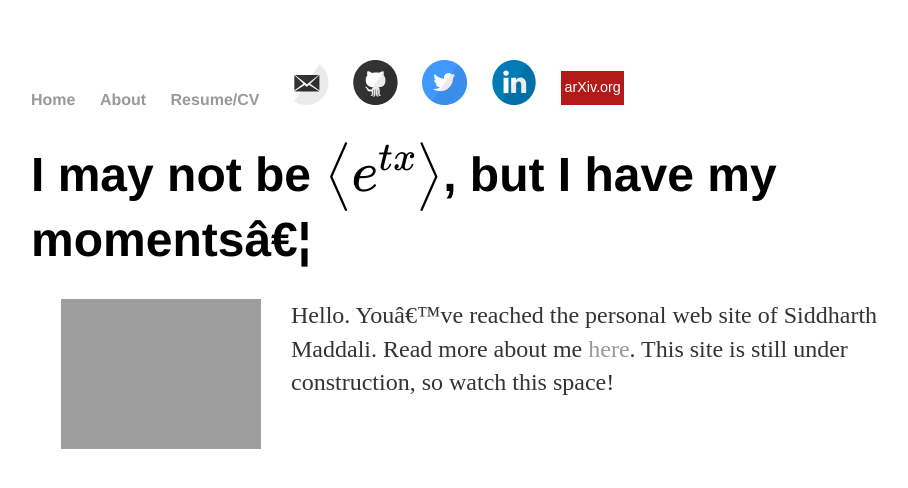
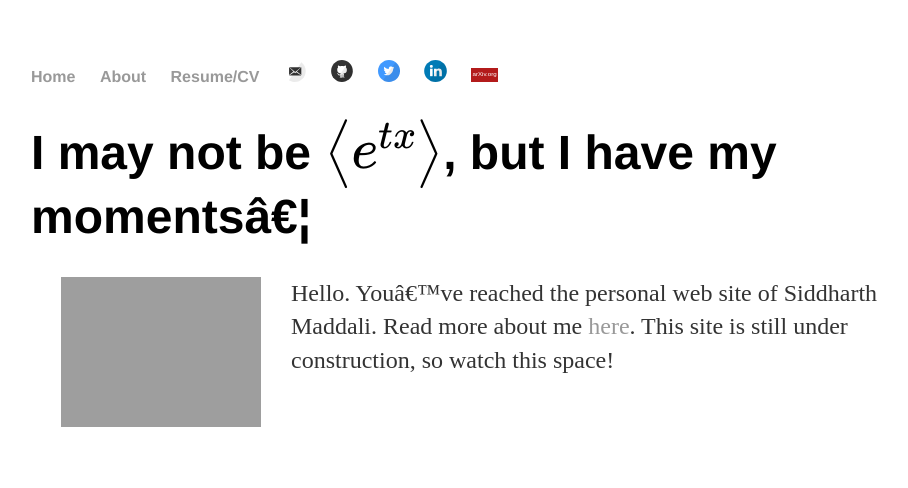
Before and after one commit to siddharth-maddali/siddharth-maddali.github.io, a Jekyll site: the page built from index.md, in a window 1280 px wide. Shown: the top 488 px of the page, without its empty margins (161-1069 px from the left). Built offline with Jekyll 4.4.1, drawn with Linux system fonts in a browser that asks for light colours; formulas are drawn with MathJax 3; a script that is not in the unit is left out.

Commit message:
changed header icon sizes in default.html

```diff
--- a/_layouts/default.html
+++ b/_layouts/default.html
@@ -15,11 +15,11 @@
 	        		<li><a href="/">Home</a></li>
 		        	<li><a href="/about">About</a></li>
 					<li><a href="/resume-cv/education">Resume/CV</a></li>
-					<li><a href="mailto:siddharthmv@gmail.com"><img src="{{ site.url }}/images/Mail.svg" width="5%"></a></li>
-					<li><a href="https://github.com/siddharth-maddali"><img src="{{ site.url }}/images/Github.svg" width="5%"></a></li>
-					<li><a href="https://twitter.com/SidDarthious"><img src="{{ site.url }}/images/Twitter.svg" width="5%"></a></li>
-					<li><a href="https://www.linkedin.com/in/siddharthmaddali/"><img src="{{ site.url }}/images/LinkedIN.svg" width="5%"></a></li>
-					<li><a href="https://arxiv.org/search/?query=Maddali%2C+S&searchtype=all&abstracts=show&order=-announced_date_first&size=50"><img src="{{ site.url }}/images/ArXiv.svg" width="7%"></a></li>
+					<li><a href="mailto:siddharthmv@gmail.com"><img src="{{ site.url }}/images/Mail.svg" width="2.5%"></a></li>
+					<li><a href="https://github.com/siddharth-maddali"><img src="{{ site.url }}/images/Github.svg" width="2.5%"></a></li>
+					<li><a href="https://twitter.com/SidDarthious"><img src="{{ site.url }}/images/Twitter.svg" width="2.5%"></a></li>
+					<li><a href="https://www.linkedin.com/in/siddharthmaddali/"><img src="{{ site.url }}/images/LinkedIN.svg" width="2.5%"></a></li>
+					<li><a href="https://arxiv.org/search/?query=Maddali%2C+S&searchtype=all&abstracts=show&order=-announced_date_first&size=50"><img src="{{ site.url }}/images/ArXiv.svg" width="3%"></a></li>
 
 					<!--<li><a href="/blog">Blog</a></li>-->
 	    		</ul>
```
